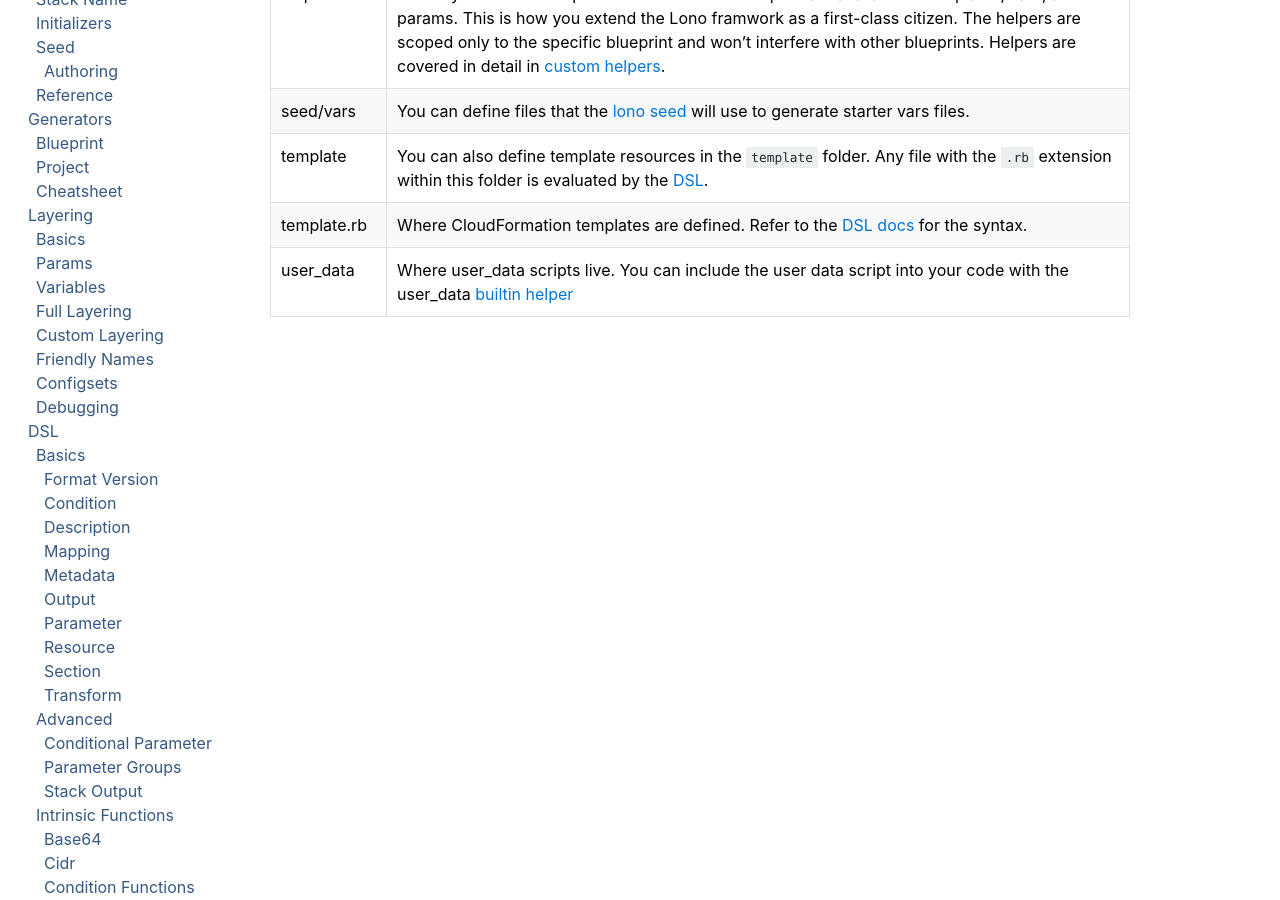
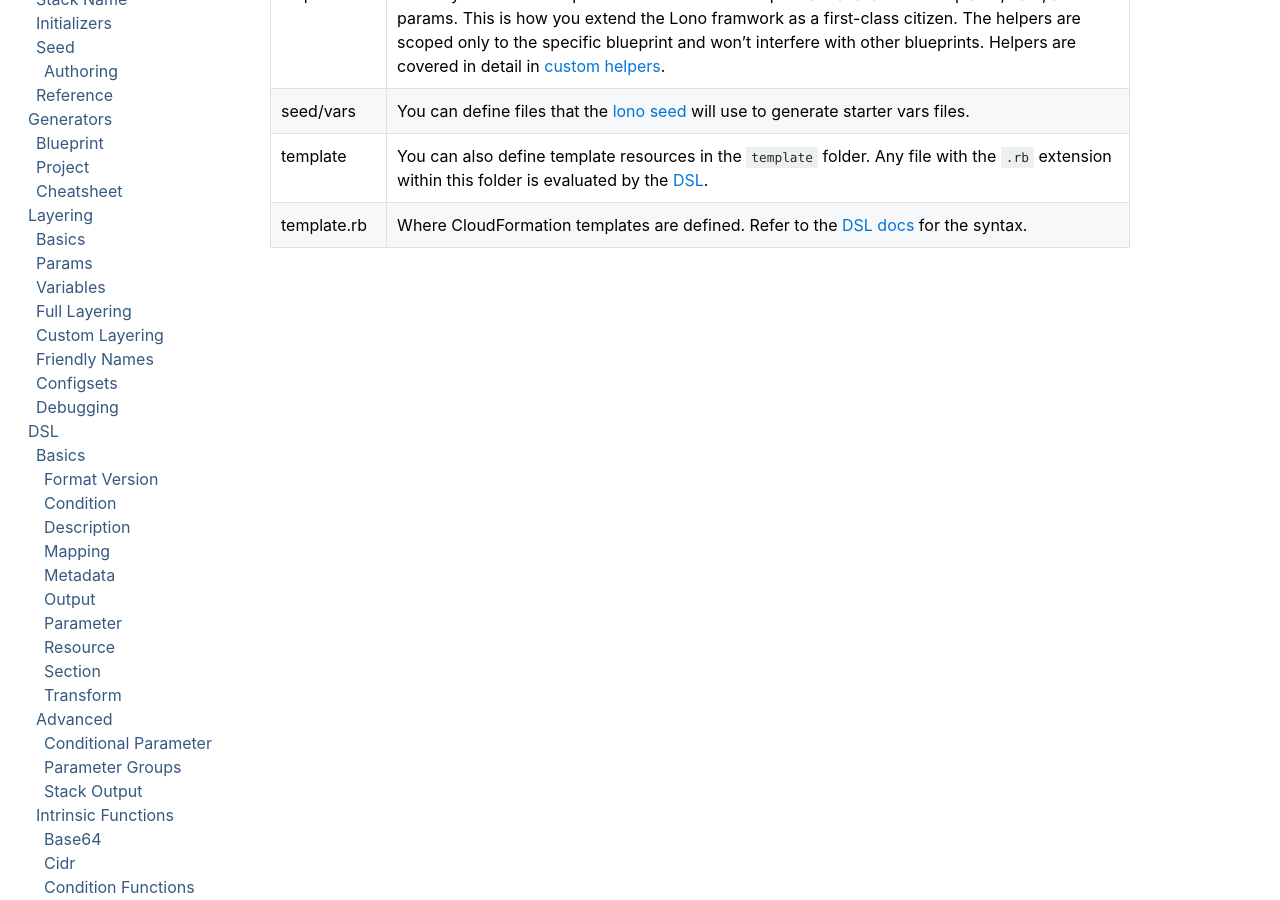
Before and after one commit to boltops-tools/lono-docs, a Jekyll site: the page built from _docs/blueprints/structure.md, in a window 1280 px wide and 900 px high, scrolled down 958 px. Built offline with Jekyll 4.4.1, drawn with Linux system fonts in a browser that asks for light colours; cached includes are drawn as plain includes; a script that is not in the unit is left out.

Commit message:
update docs

```diff
--- a/_includes/blueprint/structure.md
+++ b/_includes/blueprint/structure.md
@@ -38,6 +38,5 @@ helpers | Define your custom helpers here. The custom helpers are available to t
 seed/vars | You can define files that the [lono seed]({% link _docs/config/seed.md %}) will use to generate starter vars files.
 template | You can also define template resources in the `template` folder. Any file with the `.rb` extension within this folder is evaluated by the [DSL]({% link _docs/dsl.md %}).
 template.rb | Where CloudFormation templates are defined.  Refer to the [DSL docs]({% link _docs/dsl.md %}) for the syntax.
-user_data | Where user_data scripts live. You can include the user data script into your code with the user_data [builtin helper]({% link _docs/helpers/builtin.md %})
 
 {% endif %}
```
